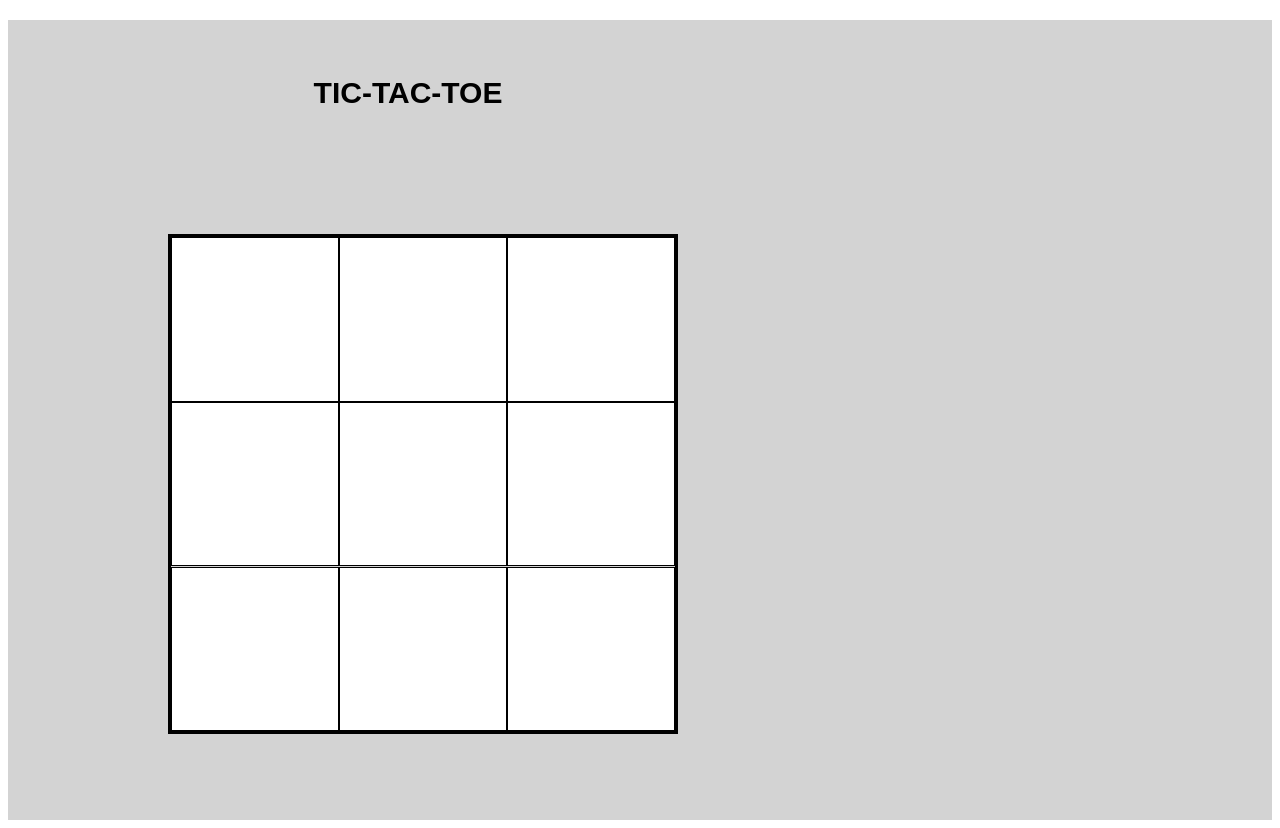
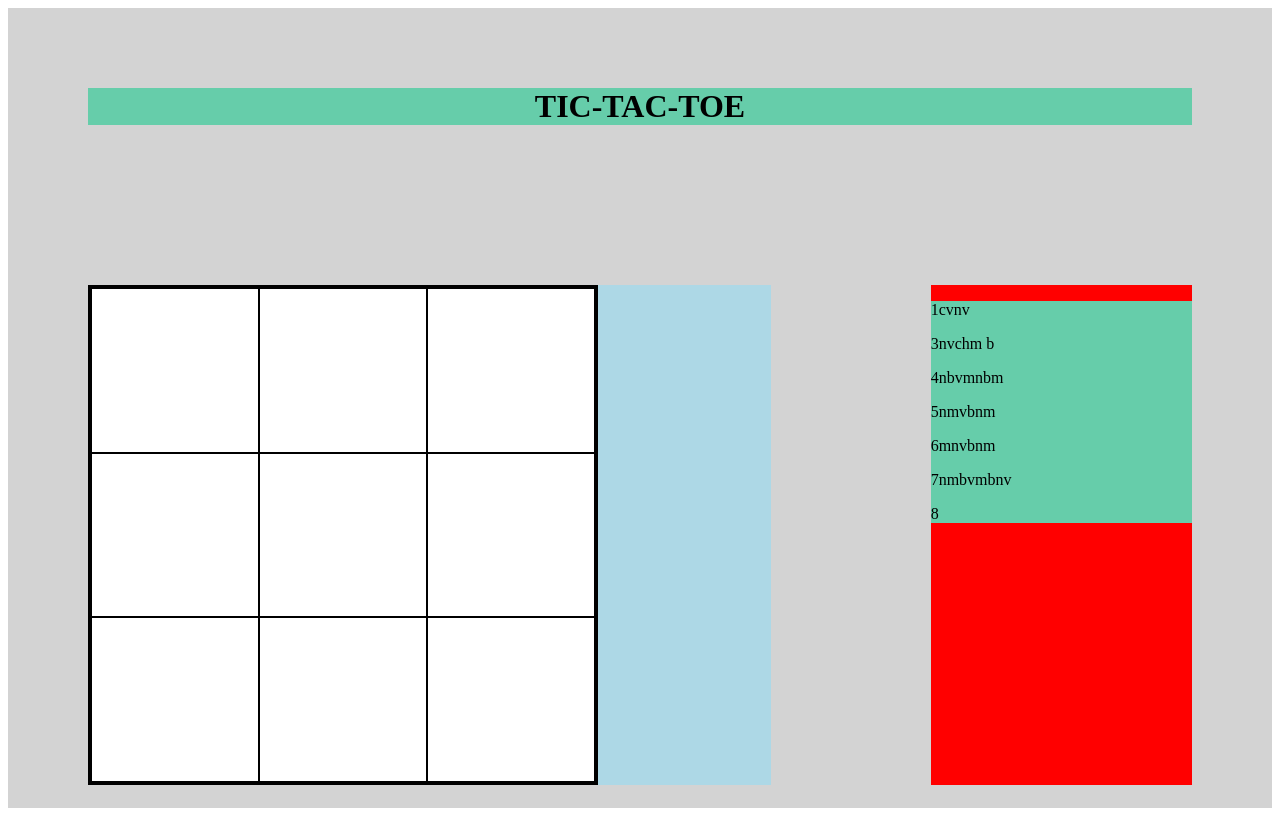
Before and after one commit to west1155/tic_tac_react_front, a React (Create React App) app: page / in a window 1280 px wide. Built offline with nearby package versions, Linux system fonts and the light colour scheme.

Commit message:
added grid CSS

```diff
--- a/src/App.js
+++ b/src/App.js
@@ -1,14 +1,13 @@
 import React from "react";
 import Board from "./Components/Board/Board";
 import s from './App.module.css'
-import reportWebVitals from './reportWebVitals';
-
+import History from "./Components/History/History";
 
 const App = (props) => {
     return <div className={s.App}>
-        <div><Board/></div>
-        {/*<div className={s.history}><History/></div>*/}
-
+        <h1 className={s.h1}> TIC-TAC-TOE</h1>
+        <div className={s.board}><Board/></div>
+        <div className={s.history}><History /></div>
     </div>
 
 }
--- a/src/App.module.css
+++ b/src/App.module.css
@@ -1,14 +1,26 @@
+
+.h1 {
+    grid-column: 1/4;
+    margin: 10vh;
+    text-align: center;
+    background-color: mediumaquamarine;
+}
+
+.board {
+    margin: 10vh;
+    grid-column: 1/3;
+    background-color: lightblue;
+
+}
+.history {
+    margin: 10vh;
+    background-color: red;
+    justify-content: center;
+}
 
 .App {
     background-color: lightgrey;
     height: 100vh;
+    display: grid;
+    grid-template-columns: 1fr 1fr 1fr;
 }
-
-
-.history {
-    position: absolute;
-    top: 35vh;
-    right: 25vh;
-    color: white;
-    background-color: black;
-}
--- a/src/Components/Board/Board.js
+++ b/src/Components/Board/Board.js
@@ -23,7 +23,6 @@ class Board extends Component {
     render() {
 
         return <div>
-            <h1 className={s.h1}> TIC-TAC-TOE</h1>
             <div className={s.board_container}>
                 {this.props.board.map((item, index) => <Square
                     setSquareValue={this.props.setSquareValue}
--- a/src/Components/Board/Board.module.css
+++ b/src/Components/Board/Board.module.css
@@ -1,29 +1,7 @@
 
-.h2 {
-    position: sticky;
-    border-style: ridge;
-    width: 10vh
-
-}
-
-.h1 {
-    position: relative;
-    top: 7vh;
-    width: 100vh;
-    text-align: center;
-    font-weight: bold;
-    color: black;
-
-
-    font-family: Arial, Helvetica, sans-serif;
-    font-size: 30px;
-}
 
 
 .board_container {
-    position: relative;
-    top: 20vh;
-    left: 20vh;
     height: 500px;
     width: 510px;
     border: 3px solid black;
@@ -44,11 +22,3 @@
     line-height: 100px;
     cursor: pointer;
 }
-
-.boardRow {
-
-}
-
-.message_section {
-
-}
--- a/src/Components/History/History.js
+++ b/src/Components/History/History.js
@@ -3,12 +3,12 @@ import s from './History.module.css'
 
 const History = (state) => {
     let history = []
-    history[1] = "1"
-    history[2] = "3"
-    history[3] = "4"
-    history[4] = "5"
-    history[5] = "6"
-    history[6] = "7"
+    history[1] = "1cvnv"
+    history[2] = "3nvchm b"
+    history[3] = "4nbvmnbm"
+    history[4] = "5nmvbnm"
+    history[5] = "6mnvbnm"
+    history[6] = "7nmbvmbnv"
 
     history[7] = "8"
 
--- a/src/Components/History/History.module.css
+++ b/src/Components/History/History.module.css
@@ -1,9 +1,3 @@
 .outputBar {
-    width: 15vh;
-
+    background-color: mediumaquamarine;
 }
-
-.outputBar p {
-    background-color: black;
-
-}
--- a/src/Components/Winner/Winner.module.css
+++ b/src/Components/Winner/Winner.module.css
@@ -1,13 +1,14 @@
 
 .winner {
-    width: 510px;
-    height: 10vh;
+    align-items: center;
+    justify-content: center;
+    background-color: white;
+    border: 3px solid black;
+    margin-top: 20px;
+    width: 500px;
     position: absolute;
-    left: 21vh;
-    top: 90vh;
-    font-weight: bold;
-    font-size: 20px;
-    border: 1px solid black;
+    top: 50vh;
+    left: 50vh;
 }
 
 .button {
```
Also changed, not shown: src/App.css (deleted, +0 -38 lines).
